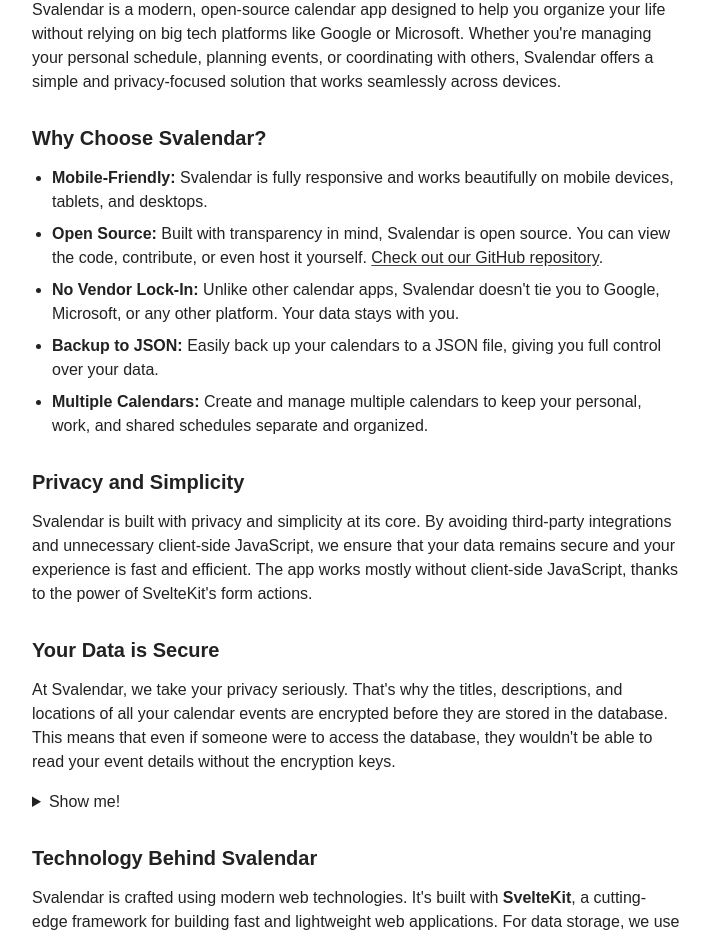
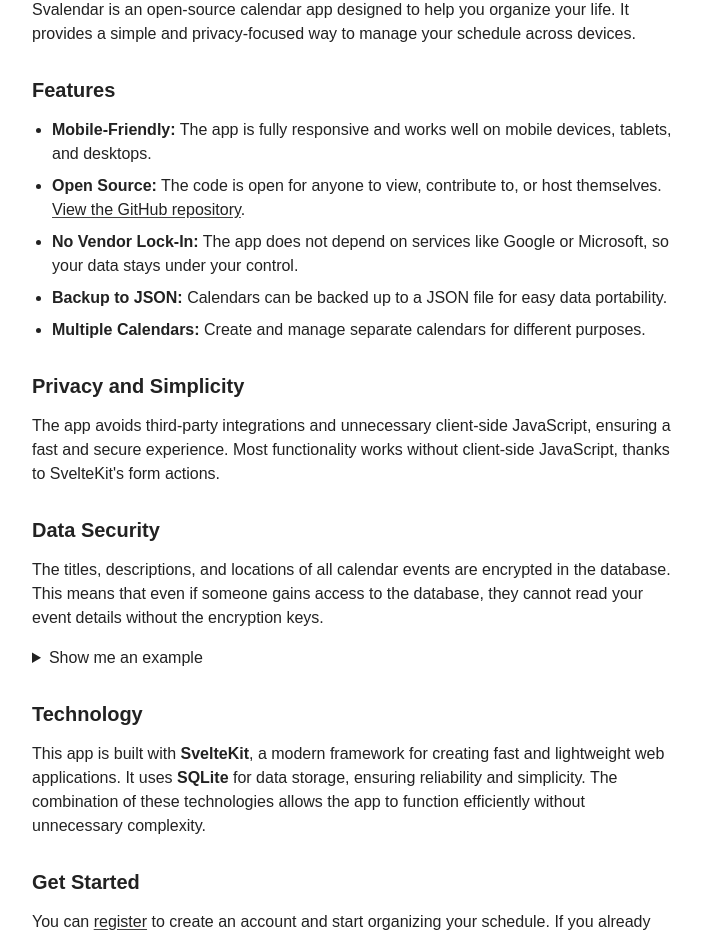
Before and after one commit to ScriptRaccoon/svalendar, a SvelteKit app: page / in a window 1280 px wide. Shown: the part 120-1057 px from the top of the page, without its empty margins (284-994 px from the left). Built offline with nearby package versions, Linux system fonts and the light colour scheme; no server answers.

Commit message:
less promotional landing page

```diff
--- a/src/routes/+page.svelte
+++ b/src/routes/+page.svelte
@@ -6,40 +6,38 @@
 
 <section class="section" aria-label="introduction">
 	<p>
-		Svalendar is a modern, open-source calendar app designed to help you organize your
-		life without relying on big tech platforms like Google or Microsoft. Whether
-		you're managing your personal schedule, planning events, or coordinating with
-		others, Svalendar offers a simple and privacy-focused solution that works
-		seamlessly across devices.
+		Svalendar is an open-source calendar app designed to help you organize your life.
+		It provides a simple and privacy-focused way to manage your schedule across
+		devices.
 	</p>
 </section>
 
 <section class="section">
-	<h3>Why Choose Svalendar?</h3>
+	<h3>Features</h3>
 
 	<ul class="list">
 		<li>
-			<strong>Mobile-Friendly:</strong> Svalendar is fully responsive and works beautifully
-			on mobile devices, tablets, and desktops.
+			<strong>Mobile-Friendly:</strong> The app is fully responsive and works well on
+			mobile devices, tablets, and desktops.
 		</li>
 		<li>
-			<strong>Open Source:</strong> Built with transparency in mind, Svalendar is
-			open source. You can view the code, contribute, or even host it yourself.
+			<strong>Open Source:</strong> The code is open for anyone to view, contribute
+			to, or host themselves.
 			<a href="http://github.com/ScriptRaccoon/svalendar" target="_blank"
-				>Check out our GitHub repository</a
+				>View the GitHub repository</a
 			>.
 		</li>
 		<li>
-			<strong>No Vendor Lock-In:</strong> Unlike other calendar apps, Svalendar doesn't
-			tie you to Google, Microsoft, or any other platform. Your data stays with you.
+			<strong>No Vendor Lock-In:</strong> The app does not depend on services like Google
+			or Microsoft, so your data stays under your control.
 		</li>
 		<li>
-			<strong>Backup to JSON:</strong> Easily back up your calendars to a JSON file,
-			giving you full control over your data.
+			<strong>Backup to JSON:</strong> Calendars can be backed up to a JSON file for
+			easy data portability.
 		</li>
 		<li>
-			<strong>Multiple Calendars:</strong> Create and manage multiple calendars to keep
-			your personal, work, and shared schedules separate and organized.
+			<strong>Multiple Calendars:</strong> Create and manage separate calendars for different
+			purposes.
 		</li>
 	</ul>
 </section>
@@ -48,63 +46,57 @@
 	<h3>Privacy and Simplicity</h3>
 
 	<p>
-		Svalendar is built with privacy and simplicity at its core. By avoiding
-		third-party integrations and unnecessary client-side JavaScript, we ensure that
-		your data remains secure and your experience is fast and efficient. The app works
-		mostly without client-side JavaScript, thanks to the power of SvelteKit's form
-		actions.
+		The app avoids third-party integrations and unnecessary client-side JavaScript,
+		ensuring a fast and secure experience. Most functionality works without
+		client-side JavaScript, thanks to SvelteKit's form actions.
 	</p>
 </section>
 
 <section class="section">
-	<h3>Your Data is Secure</h3>
+	<h3>Data Security</h3>
 
 	<p>
-		At Svalendar, we take your privacy seriously. That's why the titles, descriptions,
-		and locations of all your calendar events are encrypted before they are stored in
-		the database. This means that even if someone were to access the database, they
-		wouldn't be able to read your event details without the encryption keys.
+		The titles, descriptions, and locations of all calendar events are encrypted in
+		the database. This means that even if someone gains access to the database, they
+		cannot read your event details without the encryption keys.
 	</p>
 
 	<details>
-		<summary>Show me!</summary>
+		<summary>Show me an example</summary>
 		<div>
 			<p>
-				For example, a calendar entry titled <i>"Prepare divorce"</i>, described
-				by <i>"It's time to say goodbye ..."</i>, and the location
-				<i>"Home Office"</i>, will be saved like this in the database:
+				For example, a calendar entry titled <i>"Prepare dinner"</i>, described as
+				<i>"Cook pasta for family"</i>, and located at <i>"Home Kitchen"</i>, will
+				be saved in the database similar to this:
 			</p>
 			<pre>{JSON.stringify(sample, null, 4)}</pre>
-			<p>As you can see, the title, description, and location are all encrypted.</p>
+			<p>The title, description, and location are all encrypted.</p>
 		</div>
 	</details>
 </section>
 
 <section class="section">
-	<h3>Technology Behind Svalendar</h3>
+	<h3>Technology</h3>
 
 	<p>
-		Svalendar is crafted using modern web technologies. It's built with <strong
-			>SvelteKit</strong
-		>, a cutting-edge framework for building fast and lightweight web applications.
-		For data storage, we use <strong>SQLite</strong>, a reliable and efficient
-		database that ensures your data is always accessible. This combination allows
-		Svalendar to deliver a smooth experience while keeping the technical complexity
-		minimal.
+		This app is built with <strong>SvelteKit</strong>, a modern framework for creating
+		fast and lightweight web applications. It uses <strong>SQLite</strong> for data storage,
+		ensuring reliability and simplicity. The combination of these technologies allows the
+		app to function efficiently without unnecessary complexity.
 	</p>
 </section>
 
 <section class="section">
-	<h3>Get Started Today</h3>
+	<h3>Get Started</h3>
 
 	<p>
-		Ready to take control of your schedule? <a href="/register">Register</a> now and
-		start using Svalendar to organize your life. Already have an account?
-		<a href="/login">Log in</a> to access your calendars.
+		You can <a href="/register">register</a> to create an account and start organizing
+		your schedule. If you already have an account, <a href="/login">log in</a> to access
+		your calendars.
 	</p>
 
 	<p>
-		Join the growing community of users who value simplicity, privacy, and control.
-		With Svalendar, your schedule is truly yours.
+		This app is designed for those who value simplicity, privacy, and control over
+		their data.
 	</p>
 </section>
--- a/src/routes/sample.json
+++ b/src/routes/sample.json
@@ -1,17 +1,17 @@
 {
-	"id": 4,
+	"id": 6,
 	"calendar_id": 1,
-	"title_encrypted": "JILnsZdEBLXez23bhfHJ",
-	"title_iv": "mttaqiJ9vwGy8VRo",
-	"title_tag": "UMgW21svjAiGYVwY+tPiOQ==",
-	"description_encrypted": "KjHqJ3ek15NlUMmAFUkjFFvPI6TKY37B2orFzg==",
-	"description_iv": "XO4vStx+3AITIJJs",
-	"description_tag": "7qBw6e6N0UDBmxfPK5mNTw==",
-	"location_encrypted": "usGHDllBNkxXmw8=",
-	"location_iv": "NS2omkfJO4bIU3sj",
-	"location_tag": "zapLfup9JPNGNkmUtAC9Ww==",
-	"start_time": "2025-04-26T09:00",
-	"end_time": "2025-04-26T10:00",
-	"created_at": "2025-04-26 01:49:38",
+	"title_encrypted": "7kXuvZWyDE4GEiZfo/g=",
+	"title_iv": "kI0Bms8Gm/J2BN4C",
+	"title_tag": "SnotrLyrV9TOE2gSAka8cA==",
+	"description_encrypted": "4Xra/UO551vp9gMmFLHuxvvivcjN",
+	"description_iv": "CW/WtQDuUY6P4f8U",
+	"description_tag": "JQrPLnNo2jUNFhbXyF4ADA==",
+	"location_encrypted": "LCLdjshpaN+zOhiz",
+	"location_iv": "TYFekQWowbmhrcB+",
+	"location_tag": "wn1UWoZjsd2XZl6FpHG2Iw==",
+	"start_time": "2025-04-26T18:00",
+	"end_time": "2025-04-26T18:30",
+	"created_at": "2025-04-25 12:11:36",
 	"color": "red"
 }
```
